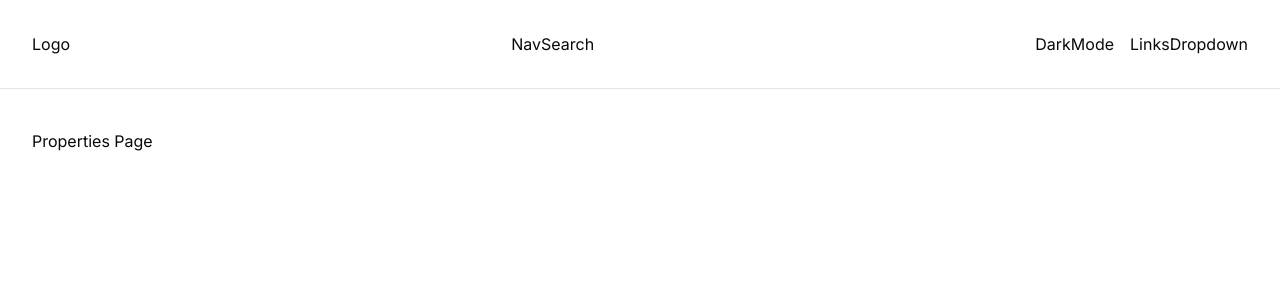
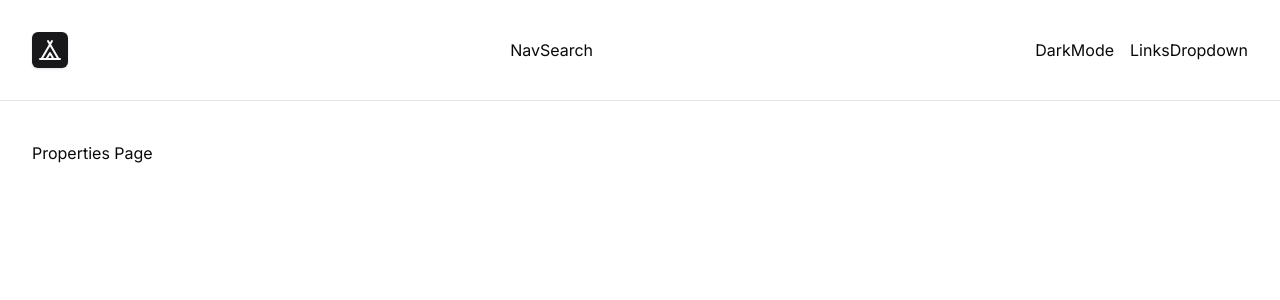
Before and after one commit to mmaustin/booking-app, a Next.js app in the folder booking/: page /properties in a window 1280 px wide. Shown: the top 300 px of the page. Built offline with nearby package versions, Linux system fonts and the light colour scheme.

Commit message:
Initial setup of logo component

```diff
--- a/booking/components/navbar/Logo.tsx
+++ b/booking/components/navbar/Logo.tsx
@@ -1,9 +1,15 @@
-
+import Link from "next/link";
+import { Button } from "../ui/button";
+import { LuTent } from 'react-icons/lu';
 
 
 const Logo = () => {
   return (
-    <div>Logo</div>
+    <Button size='icon' asChild >
+      <Link href='/'>
+        <LuTent className="w-6 h-6" />
+      </Link>
+    </Button>
   )
 }
 export default Logo;
--- a/booking/package.json
+++ b/booking/package.json
@@ -25,6 +25,7 @@
     "react": "^18",
     "react-day-picker": "^8.10.1",
     "react-dom": "^18",
+    "react-icons": "^5.3.0",
     "tailwind-merge": "^2.5.2",
     "tailwindcss-animate": "^1.0.7"
   },
```
Also changed, not shown: 1 other file (tests, documents, lock files or other folders).
